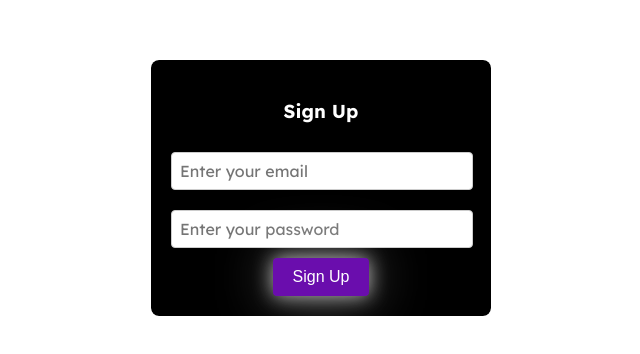
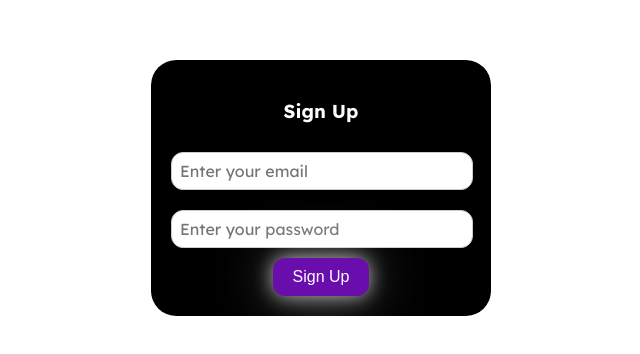
Before and after one commit to GGHUNTER12/test, a plain HTML site: page login.html in a window 1280 px wide. Shown: the part 212-566 px from the top of the page, 319-959 px from the left. Drawn offline with Linux system fonts and the light colour scheme.

Commit message:
Update login.html

```diff
--- a/login.html
+++ b/login.html
@@ -20,7 +20,7 @@
     .container {
       background: #000; /* Black background */
       padding: 20px;
-      border-radius: 8px;
+      border-radius: 25px;
       box-shadow: 0 0 20px rgba(255, 255, 255, 0.3), 0 0 50px rgba(255, 255, 255, 0.1);
       outline: 2px solid rgba(255, 255, 255, 0.5);
       animation: glow 2s infinite alternate;
@@ -34,7 +34,7 @@
       background: #6a0dad; /* Purple */
       color: white;
       border: none;
-      border-radius: 4px;
+      border-radius: 12px;
       cursor: pointer;
       animation: glow 1.5s infinite alternate;
     }
@@ -50,7 +50,7 @@
       font-size: 16px;
       font-family: 'Lexend', sans-serif;
       border: 1px solid #ccc;
-      border-radius: 4px;
+      border-radius: 12px;
     }
 
     .hidden {
```
